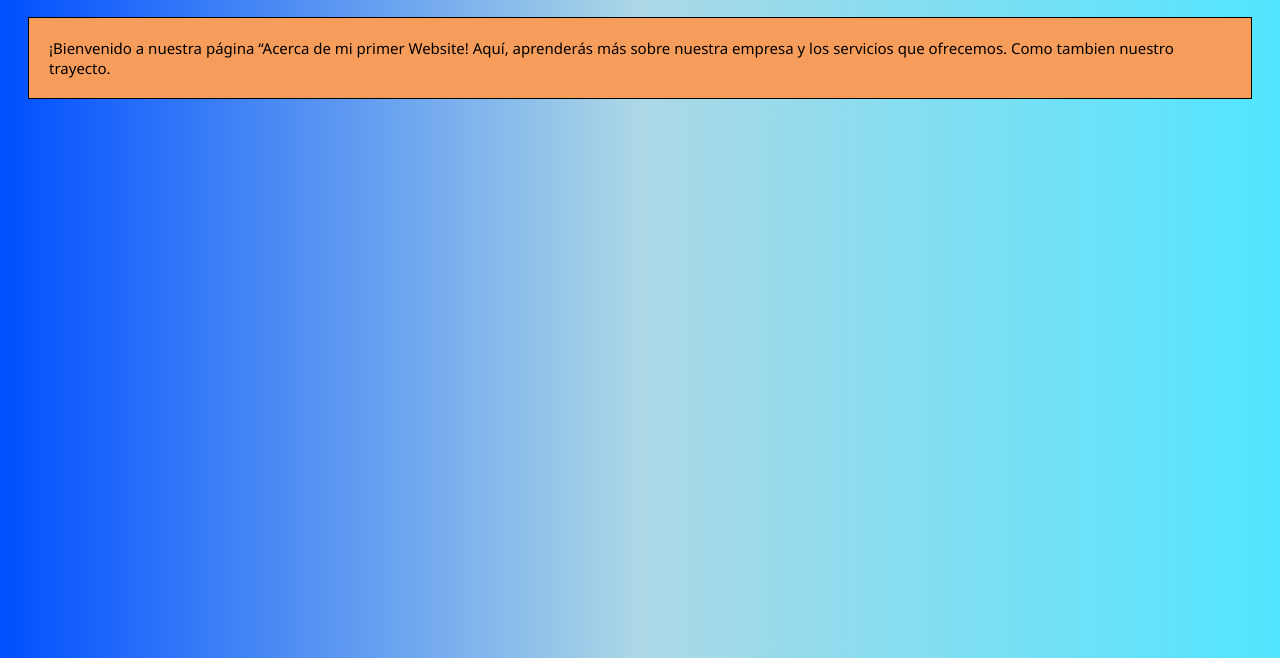
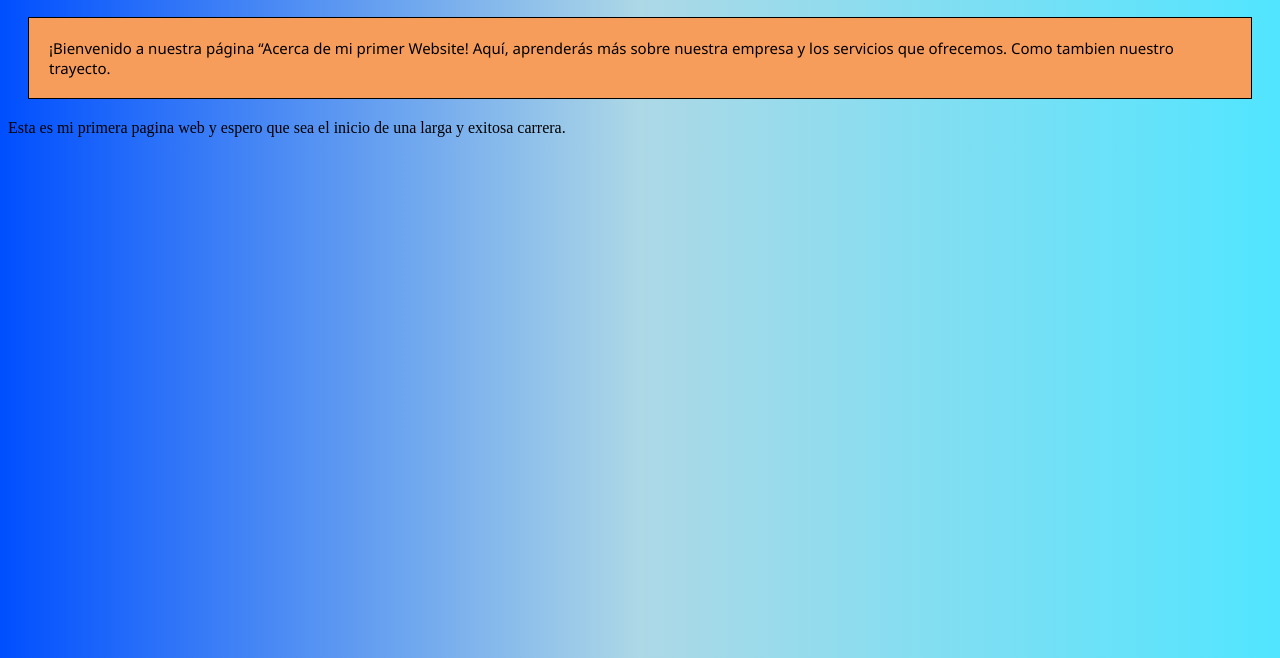
Before and after one commit to lahuann/Mi-primera-pagina-web, a plain HTML site: page about.html in a window 1280 px wide. Shown: the part 142-800 px from the top of the page. Drawn offline with Linux system fonts and the light colour scheme.

Commit message:
mi primera confirmacion de actualizacion

```diff
--- a/about.html
+++ b/about.html
@@ -20,10 +20,16 @@
             </nav>
             <button class="button-menu-toggle">Menu</button>
           </div>
+          <main>
+          <h1>Acerca de</h1>
+          <p>¡Bienvenido a nuestra página “Acerca de mi primer Website! Aquí, aprenderás más sobre nuestra empresa y los servicios que ofrecemos. Como tambien nuestro trayecto.
+          </p>
 
-          <h1>Acerca de</h1>
-          <p>¡Bienvenido a nuestra página “Acerca de mi primer Website! Aquí, aprenderás más sobre nuestra empresa y los servicios que ofrecemos. Como tambien nuestro trayecto.</p>
+          <div class="greeting">
+            Esta es mi primera pagina web y espero que sea el inicio de una larga y exitosa carrera.
+          </div>
 
+          </main>
     </body>
 
 </html>
```
